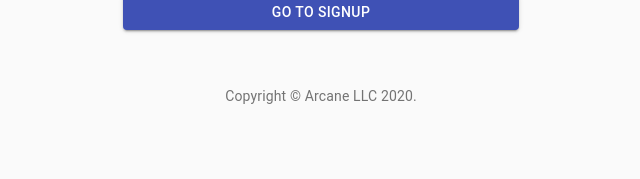
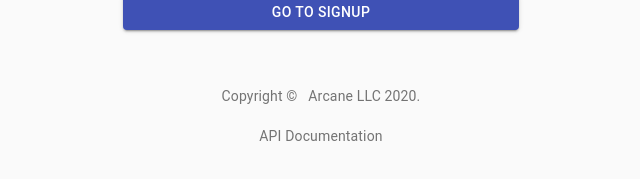
Before and after one commit to JeremyVidal/Red_PERN_Client, a React (Create React App) app: page / in a window 1280 px wide. Shown: the part 511-690 px from the top of the page, without its empty margins (319-959 px from the left). Built offline with nearby package versions, Linux system fonts and the light colour scheme.

Commit message:
added the link to the API Documentation to the login footer

```diff
--- a/src/components/auth/Auth.tsx
+++ b/src/components/auth/Auth.tsx
@@ -43,12 +43,13 @@ interface AuthProps extends WithStyles<typeof styles> {
  function Copyright() {
 	return (
 	  	<Typography variant="body2" color="textSecondary" align="center">
-			{'Copyright © '}
-			<Link color="inherit" href="https://material-ui.com/">
-		  		Arcane LLC
-			</Link>{' '}
+			{'Copyright © '}&nbsp; Arcane LLC {' '}
 			{new Date().getFullYear()}
 			{'.'}
+			<br /><br />
+			<Link color="inherit" href="https://documenter.getpostman.com/view/9337021/TVRoZ7Bz#4a6ceab6-67a9-4890-858d-b3d6d63df5b3">
+		  		API Documentation
+			</Link>
 	  	</Typography>
 	);
   }
```
